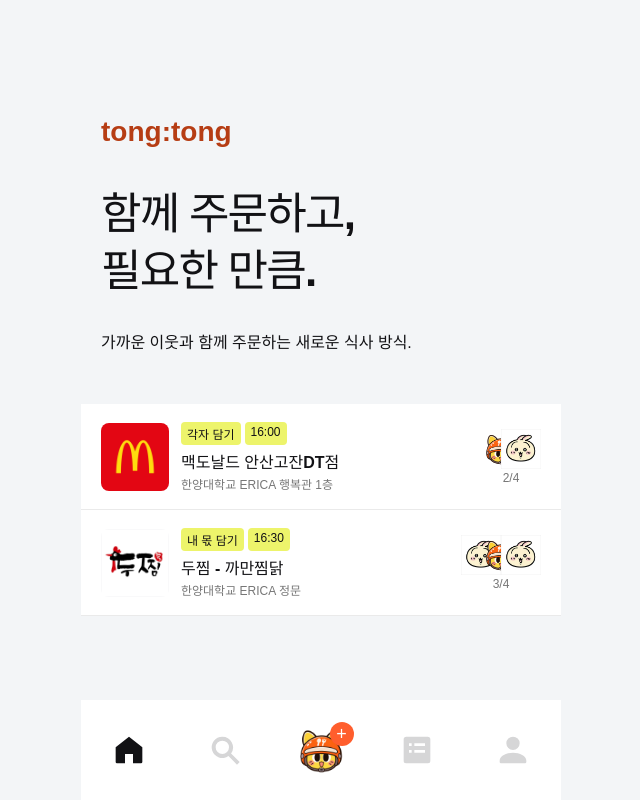
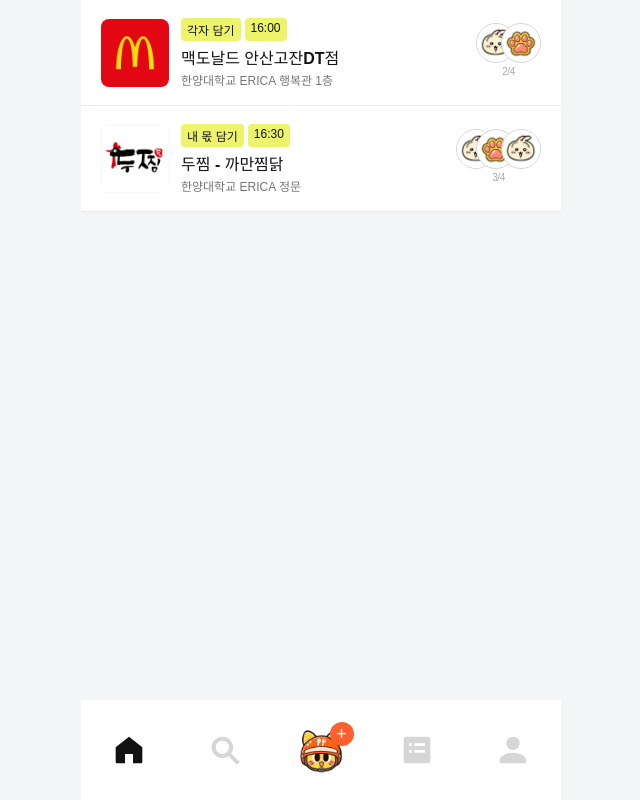
Before and after one commit to team-tongtong/tongtong-frontend, a React (Vite) app: page / in a window 1280 px wide. Shown: the whole page, without its empty margins (319-959 px from the left). Built offline with nearby package versions, Linux system fonts and the light colour scheme; a web font is replaced by a local one.

Commit message:
fix(home): 임시 소개 영역 제거 및 모집방 참여자 표시 수정 (#5)

```diff
--- a/src/components/group-order/GroupOrderListItem.module.css
+++ b/src/components/group-order/GroupOrderListItem.module.css
@@ -45,15 +45,21 @@
 .name {
   font-size: 16px;
 }
-.spot,
-.members {
+.spot {
   font-size: 12px;
   color: var(--tt-text-secondary);
 }
 .members {
   display: grid;
   justify-items: center;
-  gap: var(--tt-space-2);
+  flex: none;
+  gap: 3px;
+  margin-block-end: 4px;
+  color: var(--tt-text-disabled);
+  font-size: 10px;
+  font-weight: 400;
+  line-height: 12px;
+  letter-spacing: -0.05em;
 }
 .avatars {
   display: flex;
@@ -61,8 +67,14 @@
 .avatars img {
   width: 40px;
   height: 40px;
-  object-fit: contain;
+  object-fit: cover;
+  border: 1px solid var(--tt-border-default);
+  border-radius: 50%;
+  background: var(--tt-surface-default);
 }
 .avatars img + img {
   margin-inline-start: -20px;
 }
+.avatars img + img:last-child {
+  margin-inline-start: -15px;
+}
--- a/src/pages/HomePage.module.css
+++ b/src/pages/HomePage.module.css
@@ -1,22 +1,5 @@
-.container {
-  padding-block: 80px;
-  padding-inline: var(--tt-page-gutter);
-}
-.brand {
-  color: var(--color-primary);
-  font-size: 28px;
-  font-weight: 800;
-}
-.container h1 {
-  font-size: clamp(32px, 8vw, 44px);
-  line-height: 1.3;
-  letter-spacing: -0.04em;
-}
-.container p {
-  line-height: 1.7;
-}
 .rooms {
-  margin: var(--tt-space-48) calc(0px - var(--tt-page-gutter)) 0;
+  margin: 0;
   padding: 0;
   list-style: none;
 }
--- a/src/pages/HomePage.tsx
+++ b/src/pages/HomePage.tsx
@@ -6,14 +6,7 @@ import styles from './HomePage.module.css'
 export function HomePage() {
   const [selectedRoomId, setSelectedRoomId] = useState<string | null>(null)
   return (
-    <main className={styles.container}>
-      <p className={styles.brand}>tong:tong</p>
-      <h1>
-        함께 주문하고,
-        <br />
-        필요한 만큼.
-      </h1>
-      <p>가까운 이웃과 함께 주문하는 새로운 식사 방식.</p>
+    <main aria-label="홈">
       <ul className={styles.rooms} aria-label="모집방 목록">
         {sampleGroupOrders.map((room) => (
           <li key={room.id}>
--- a/src/pages/sampleGroupOrders.ts
+++ b/src/pages/sampleGroupOrders.ts
@@ -1,7 +1,7 @@
 import type { GroupOrderSummary } from '@/components/group-order/GroupOrderListItem'
 import mcdonalds from '@/assets/logo-mcdonalds.png'
 import ddukzzim from '@/assets/logo-ddukzzim.png'
-import cat from '@/assets/character-cat-face.png'
+import paw from '@/assets/character-paw.png'
 import rabbit from '@/assets/character-rabbit-face.png'
 
 export const sampleGroupOrders: GroupOrderSummary[] = [
@@ -14,7 +14,7 @@ export const sampleGroupOrders: GroupOrderSummary[] = [
     pickupSpot: '한양대학교 ERICA 행복관 1층',
     participants: 2,
     capacity: 4,
-    avatars: [cat, rabbit],
+    avatars: [rabbit, paw],
   },
   {
     id: 'sample-2',
@@ -25,6 +25,6 @@ export const sampleGroupOrders: GroupOrderSummary[] = [
     pickupSpot: '한양대학교 ERICA 정문',
     participants: 3,
     capacity: 4,
-    avatars: [rabbit, cat, rabbit],
+    avatars: [rabbit, paw, rabbit],
   },
 ]
```
Also changed, not shown: src/assets/character-paw.png (added), src/assets/character-rabbit-face.png.
